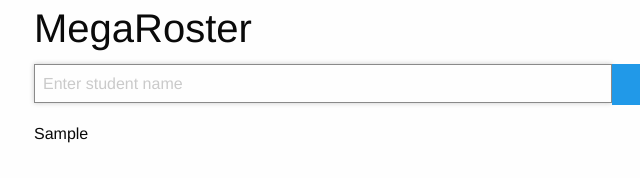
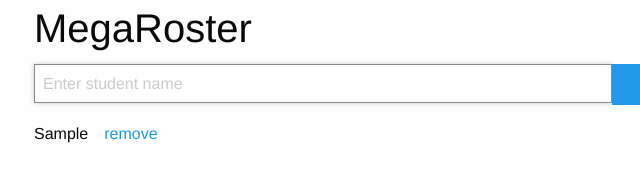
Before and after one commit to technetos/megaroster-morning, a plain HTML site: page index.html in a window 1280 px wide. Both pictures are taken after typing "Sample" into the empty fields and a click on the button "Add Student". Shown: the full height of the page, 221-861 px from the left. Drawn offline with Linux system fonts and the light colour scheme.

Commit message:
Add 'remove' link to each student.

```diff
--- a/css/app.css
+++ b/css/app.css
@@ -2,3 +2,7 @@
   margin: 0;
   padding: 0;
 }
+
+#studentList a {
+  margin-left: 1em;
+}
--- a/js/app.js
+++ b/js/app.js
@@ -22,8 +22,24 @@ var megaRoster = {
 
   buildListItem: function(studentName) {
     var item = document.createElement('li');
+    var deleteLink = this.buildLink({
+      text: 'remove',
+      handler: function(ev) {
+        var list = item.parentElement;
+        list.removeChild(item);
+      }
+    });
     item.innerText = studentName;
+    item.appendChild(deleteLink);
     return item;
+  },
+
+  buildLink: function(options) {
+    var link = document.createElement('a');
+    link.href = '#';
+    link.innerText = options.text;
+    link.onclick = options.handler;
+    return link;
   },
 }
 
```
